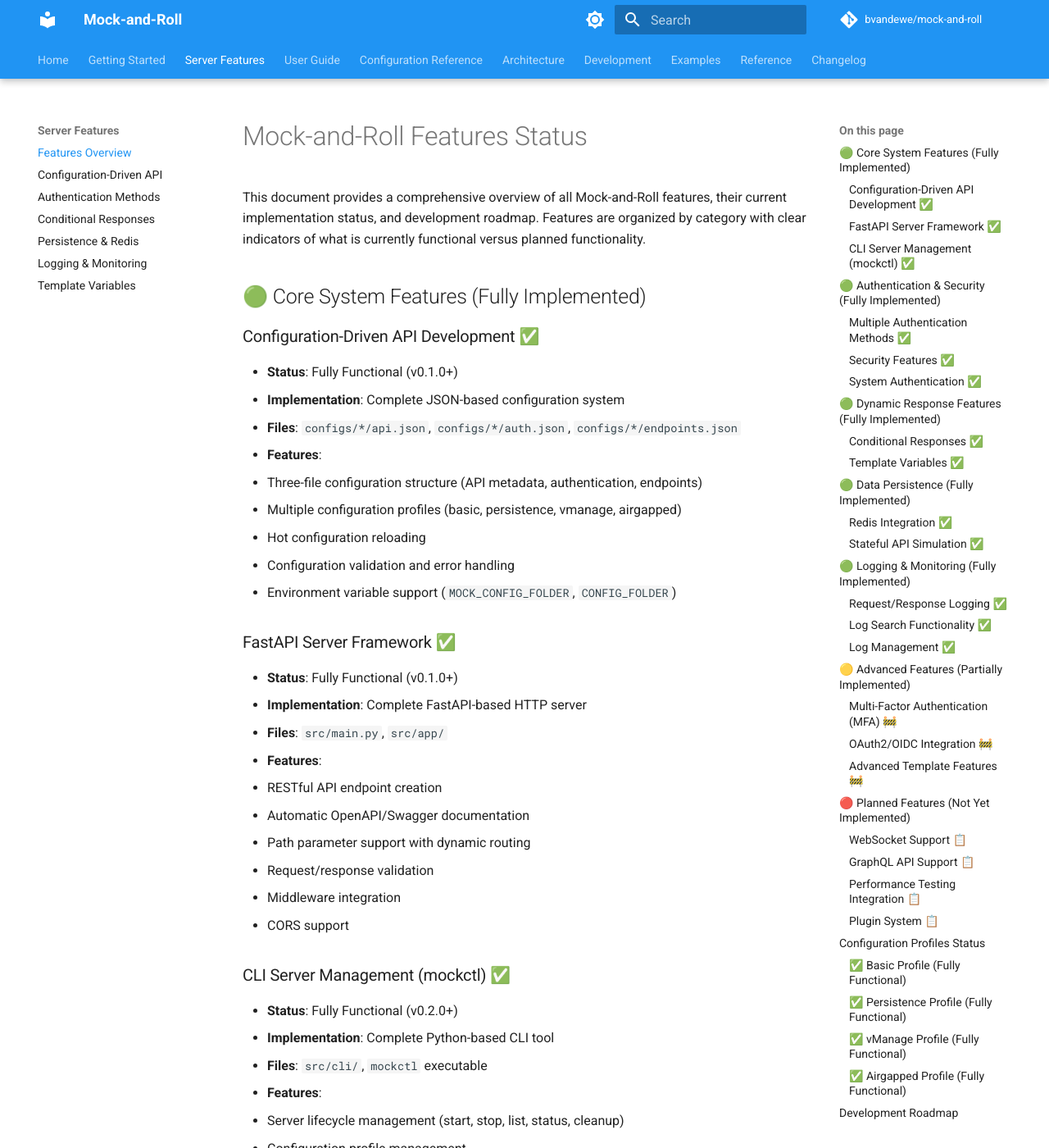
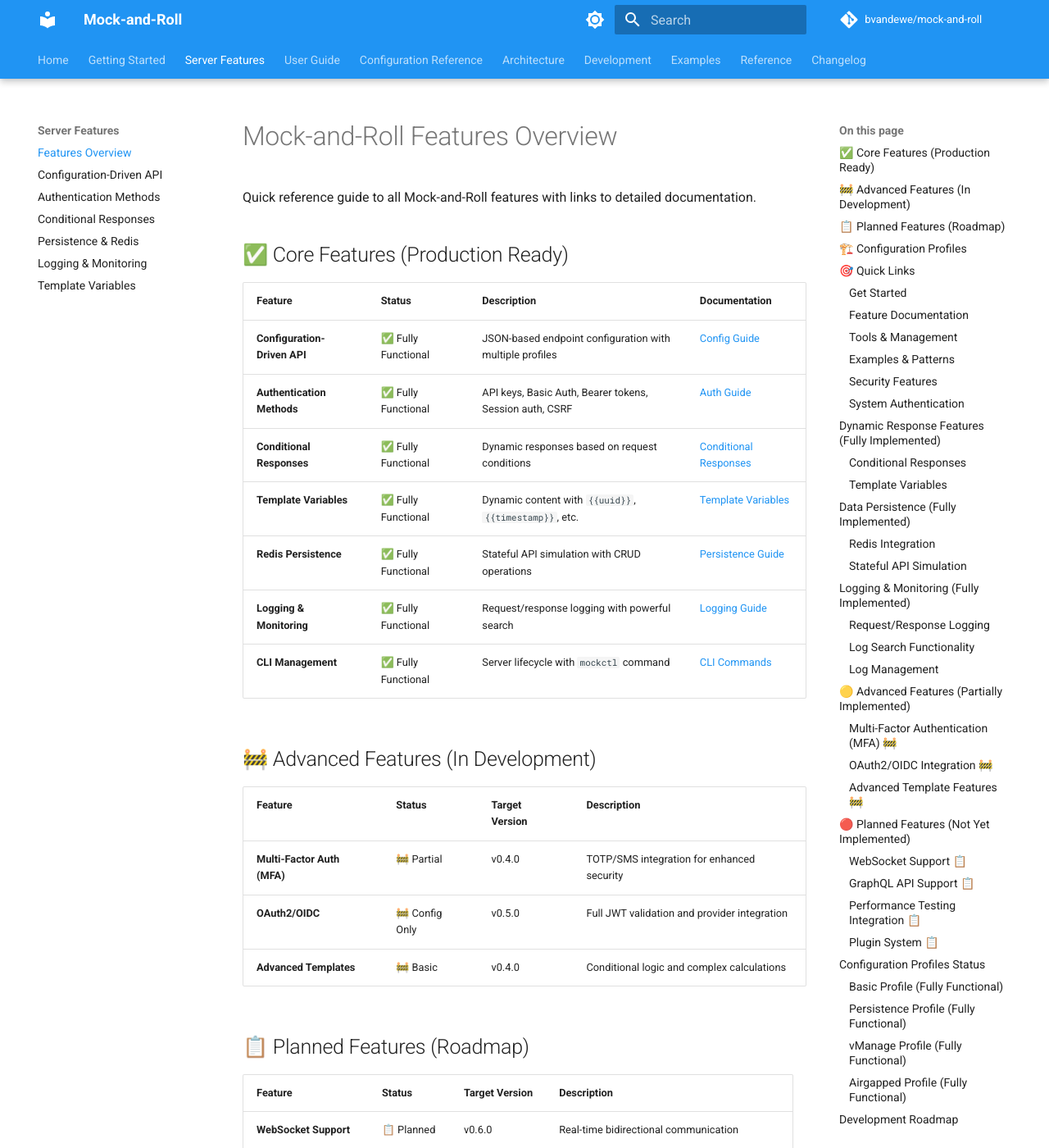
Before and after one commit to bvandewe/mock-and-roll, an MkDocs documentation site: the page built from docs/features.md, in a window 1280 px wide and 1400 px high. Shown: the whole window at 82% size. Built offline with MkDocs 1.6.1 and Material for MkDocs 9.7.7, drawn with Linux system fonts in a browser that asks for light colours; comment, search, counter and statistics services are not loaded; some of the changed text lies outside the part shown.

Commit message:
docs: fine tuning

```diff
--- a/docs/features.md
+++ b/docs/features.md
@@ -1,53 +1,71 @@
-# Mock-and-Roll Features Status
+# Mock-and-Roll Features Overview
 
-This document provides a comprehensive overview of all Mock-and-Roll features, their current implementation status, and development roadmap. Features are organized by category with clear indicators of what is currently functional versus planned functionality.
+Quick reference guide to all Mock-and-Roll features with links to detailed documentation.
 
-## 🟢 Core System Features (Fully Implemented)
+## ✅ Core Features (Production Ready)
 
-### Configuration-Driven API Development ✅
+| Feature                      | Status              | Description                                              | Documentation                                              |
+| ---------------------------- | ------------------- | -------------------------------------------------------- | ---------------------------------------------------------- |
+| **Configuration-Driven API** | ✅ Fully Functional | JSON-based endpoint configuration with multiple profiles | [Config Guide](features/config-driven-api.md)              |
+| **Authentication Methods**   | ✅ Fully Functional | API keys, Basic Auth, Bearer tokens, Session auth, CSRF  | [Auth Guide](features/authentication.md)                   |
+| **Conditional Responses**    | ✅ Fully Functional | Dynamic responses based on request conditions            | [Conditional Responses](features/conditional-responses.md) |
+| **Template Variables**       | ✅ Fully Functional | Dynamic content with `{{uuid}}`, `{{timestamp}}`, etc.   | [Template Variables](features/template-variables.md)       |
+| **Redis Persistence**        | ✅ Fully Functional | Stateful API simulation with CRUD operations             | [Persistence Guide](features/persistence.md)               |
+| **Logging & Monitoring**     | ✅ Fully Functional | Request/response logging with powerful search            | [Logging Guide](features/logging.md)                       |
+| **CLI Management**           | ✅ Fully Functional | Server lifecycle with `mockctl` command                  | [CLI Commands](user-guide/cli-commands.md)                 |
 
-- **Status**: Fully Functional (v0.1.0+)
-- **Implementation**: Complete JSON-based configuration system
-- **Files**: `configs/*/api.json`, `configs/*/auth.json`, `configs/*/endpoints.json`
-- **Features**:
-  - Three-file configuration structure (API metadata, authentication, endpoints)
-  - Multiple configuration profiles (basic, persistence, vmanage, airgapped)
-  - Hot configuration reloading
-  - Configuration validation and error handling
-  - Environment variable support (`MOCK_CONFIG_FOLDER`, `CONFIG_FOLDER`)
+## 🚧 Advanced Features (In Development)
 
-### FastAPI Server Framework ✅
+| Feature                     | Status         | Target Version | Description                                  |
+| --------------------------- | -------------- | -------------- | -------------------------------------------- |
+| **Multi-Factor Auth (MFA)** | 🚧 Partial     | v0.4.0         | TOTP/SMS integration for enhanced security   |
+| **OAuth2/OIDC**             | 🚧 Config Only | v0.5.0         | Full JWT validation and provider integration |
+| **Advanced Templates**      | 🚧 Basic       | v0.4.0         | Conditional logic and complex calculations   |
 
-- **Status**: Fully Functional (v0.1.0+)
-- **Implementation**: Complete FastAPI-based HTTP server
-- **Files**: `src/main.py`, `src/app/`
-- **Features**:
-  - RESTful API endpoint creation
-  - Automatic OpenAPI/Swagger documentation
-  - Path parameter support with dynamic routing
-  - Request/response validation
-  - Middleware integration
-  - CORS support
+## 📋 Planned Features (Roadmap)
 
-### CLI Server Management (mockctl) ✅
+| Feature                 | Status     | Target Version | Description                                      |
+| ----------------------- | ---------- | -------------- | ------------------------------------------------ |
+| **WebSocket Support**   | 📋 Planned | v0.6.0         | Real-time bidirectional communication            |
+| **GraphQL API**         | 📋 Planned | v0.7.0         | GraphQL schema and resolver mocking              |
+| **Performance Testing** | 📋 Planned | v0.8.0         | Built-in load testing and metrics                |
+| **Plugin System**       | 📋 Planned | v1.0.0         | Extensible architecture for custom functionality |
 
-- **Status**: Fully Functional (v0.2.0+)
-- **Implementation**: Complete Python-based CLI tool
-- **Files**: `src/cli/`, `mockctl` executable
-- **Features**:
-  - Server lifecycle management (start, stop, list, status, cleanup)
-  - Configuration profile management
-  - Process tracking with PID and port monitoring
-  - Interactive configuration selection
-  - JSON and text output formats
-  - Multi-server management
+## 🏗️ Configuration Profiles
 
-## 🟢 Authentication & Security (Fully Implemented)
+| Profile         | Status              | Use Case                | Features                                 |
+| --------------- | ------------------- | ----------------------- | ---------------------------------------- |
+| **Basic**       | ✅ Production Ready | Simple API mocking      | Static responses, API key auth           |
+| **Persistence** | ✅ Production Ready | Stateful workflows      | Redis integration, full CRUD             |
+| **vManage**     | ✅ Production Ready | Cisco SD-WAN simulation | Session auth, CSRF tokens, 25+ endpoints |
+| **Airgapped**   | ✅ Production Ready | Offline environments    | No external dependencies                 |
 
-### Multiple Authentication Methods ✅
+## 🎯 Quick Links
 
-- **Status**: Fully Functional (v0.1.0+)
-- **Implementation**: Comprehensive authentication system
+### Get Started
+
+- [Installation Guide](installation.md) - Setup and installation
+- [Quick Start](quick-start.md) - Get running in 2 minutes
+- [Configuration Guide](configuration.md) - Basic configuration
+
+### Feature Documentation
+
+- [Configuration-Driven API](features/config-driven-api.md) - JSON-based API development
+- [Authentication Methods](features/authentication.md) - Security and auth options
+- [Conditional Responses](features/conditional-responses.md) - Dynamic response patterns
+- [Template Variables](features/template-variables.md) - Dynamic content generation
+- [Persistence & Redis](features/persistence.md) - Stateful API simulation
+- [Logging & Monitoring](features/logging.md) - Request tracking and analysis
+
+### Tools & Management
+
+- [CLI Commands](user-guide/cli-commands.md) - mockctl reference
+- [Server Management](user-guide/server-management.md) - Server lifecycle
+
+### Examples & Patterns
+
+- [Basic Usage Examples](examples/basic-usage.md) - Common patterns
+- [API Reference](reference/api-reference.md) - Complete API documentation
 - **Files**: `src/auth/security.py`, `src/auth/session_manager.py`
 - **Supported Methods**:
   - **API Key Authentication**: Header-based (`X-API-Key`) and query parameter
@@ -56,7 +74,7 @@
   - **Session Authentication**: Cookie-based sessions with CSRF protection
   - **Form Authentication**: Login form processing with session creation
 
-### Security Features ✅
+### Security Features
 
 - **Status**: Fully Functional (v0.1.0+)
 - **Implementation**: Complete security framework
@@ -68,7 +86,7 @@
   - Multi-level auth placeholders in responses
   - Random session selection for realistic simulation
 
-### System Authentication ✅
+### System Authentication
 
 - **Status**: Fully Functional (v0.2.0+)
 - **Implementation**: System-level authentication for admin endpoints
@@ -78,9 +96,9 @@
   - Configurable system authentication bypass
   - Integration with server status and control endpoints
 
-## 🟢 Dynamic Response Features (Fully Implemented)
+## Dynamic Response Features (Fully Implemented)
 
-### Conditional Responses ✅
+### Conditional Responses
 
 - **Status**: Fully Functional (v0.1.0+)
 - **Implementation**: Complete conditional response system
@@ -97,7 +115,7 @@
   - Complex nested conditions
   - Condition evaluation order (first match wins)
 
-### Template Variables ✅
+### Template Variables
 
 - **Status**: Fully Functional (v0.1.0+)
 - **Implementation**: Complete template processing system
@@ -115,9 +133,9 @@
   - Authentication placeholder integration
   - Path parameter substitution
 
-## 🟢 Data Persistence (Fully Implemented)
+## Data Persistence (Fully Implemented)
 
-### Redis Integration ✅
+### Redis Integration
 
 - **Status**: Fully Functional (v0.2.0+)
 - **Implementation**: Complete Redis persistence layer
@@ -129,7 +147,7 @@
   - **Connection Management**: Singleton Redis client with error handling
   - **Graceful Fallbacks**: Continues operation when Redis is unavailable
 
-### Stateful API Simulation ✅
+### Stateful API Simulation
 
 - **Status**: Fully Functional (v0.2.0+)
 - **Implementation**: Complete stateful endpoint handling
@@ -142,9 +160,9 @@
   - Entity deletion with confirmation
   - Configuration-driven persistence behavior
 
-## 🟢 Logging & Monitoring (Fully Implemented)
+## Logging & Monitoring (Fully Implemented)
 
-### Request/Response Logging ✅
+### Request/Response Logging
 
 - **Status**: Fully Functional (v0.1.0+)
 - **Implementation**: Complete logging middleware
@@ -157,7 +175,7 @@
   - Body size limiting to prevent log overflow
   - File-based and console logging
 
-### Log Search Functionality ✅
+### Log Search Functionality
 
 - **Status**: Fully Functional (v0.3.0+)
 - **Implementation**: Complete log search system
@@ -171,7 +189,7 @@
   - **Multiple Output Formats**: Text and JSON output with full traceability
   - **Request/Response Pairing**: Correlation ID-based request/response matching
 
-### Log Management ✅
+### Log Management
 
 - **Status**: Fully Functional (v0.3.0+)
 - **Implementation**: Complete log lifecycle management
@@ -264,28 +282,28 @@
 
 ## Configuration Profiles Status
 
-### ✅ Basic Profile (Fully Functional)
+### Basic Profile (Fully Functional)
 
 - **Purpose**: Simple mock API without persistence
 - **Features**: Static responses, basic auth, template variables
 - **Status**: Production ready
 - **Use Cases**: Quick API mocking, simple testing scenarios
 
-### ✅ Persistence Profile (Fully Functional)
+### Persistence Profile (Fully Functional)
 
 - **Purpose**: Stateful API simulation with Redis
 - **Features**: Full CRUD operations, entity persistence, cache management
 - **Status**: Production ready
 - **Use Cases**: Complex workflows, data persistence testing
 
-### ✅ vManage Profile (Fully Functional)
+### vManage Profile (Fully Functional)
 
 - **Purpose**: Cisco vManage API simulation
 - **Features**: Session auth, CSRF tokens, device management endpoints
 - **Status**: Production ready
 - **Use Cases**: SD-WAN testing, Cisco API development
 
-### ✅ Airgapped Profile (Fully Functional)
+### Airgapped Profile (Fully Functional)
 
 - **Purpose**: Offline/isolated environment deployment
 - **Features**: No external dependencies, embedded documentation
@@ -324,35 +342,35 @@
 
 ## Testing & Quality Status
 
-### ✅ Unit Testing (Comprehensive)
+### Unit Testing (Comprehensive)
 
 - **Coverage**: Core functionality, authentication, templates, persistence
 - **Files**: `tests/test_*.py` (15+ test modules)
 - **Status**: Continuous integration ready
 
-### ✅ Integration Testing (Active)
+### Integration Testing (Active)
 
 - **Coverage**: API endpoints, configuration validation, CLI commands
 - **Status**: Automated testing pipeline established
 
-### ✅ Configuration Validation (Complete)
+### Configuration Validation (Complete)
 
 - **Coverage**: All configuration profiles validated
 - **Features**: Schema validation, error reporting, migration support
 
 ## Documentation Status
 
-### ✅ User Documentation (Complete)
+### User Documentation (Complete)
 
 - Installation guides, quick-start tutorials, configuration references
 - **Files**: `docs/` directory with MkDocs structure
 
-### ✅ API Reference (Complete)
+### API Reference (Complete)
 
 - OpenAPI/Swagger documentation, endpoint examples, authentication guides
 - **Files**: `docs/reference/api-reference.md`
 
-### ✅ Development Documentation (Complete)
+### Development Documentation (Complete)
 
 - Architecture overview, contributing guidelines, coding standards
 - **Files**: `docs/development/`, `docs/architecture/`
--- a/mkdocs.yml
+++ b/mkdocs.yml
@@ -97,6 +97,9 @@
   - pymdownx.keys
   - pymdownx.mark
   - pymdownx.smartsymbols
+  - pymdownx.emoji:
+      emoji_index: !!python/name:material.extensions.emoji.twemoji
+      emoji_generator: !!python/name:material.extensions.emoji.to_svg
 
 plugins:
   - search:
```
Also changed, not shown: docs/configuration.md (+56 -48 lines), docs/index.md (+14 -4 lines).
